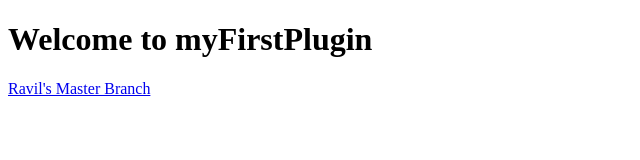
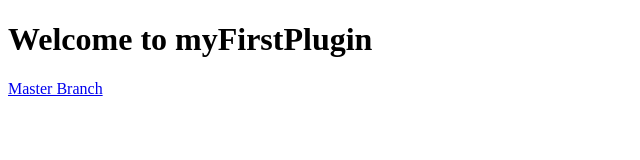
Before and after one commit to Ravil-Shafikov/myFirstPlugin, a plain HTML site: page index.html in a window 1280 px wide. Shown: the full height of the page, 0-640 px from the left. Drawn offline with Linux system fonts and the light colour scheme.

Commit message:
Master Branch

```diff
--- a/index.html
+++ b/index.html
@@ -9,7 +9,7 @@
     <script src="tutorial.js"></script>
     <div class="content">
         <h1>Welcome to myFirstPlugin</h1>
-        <a href="https://github.com/Ravil2707/myFirstPlugin">Ravil's Master Branch</a>
+        <a href="https://github.com/Ravil2707/myFirstPlugin">Master Branch</a>
     </div>
 </body>
 </html>
```
